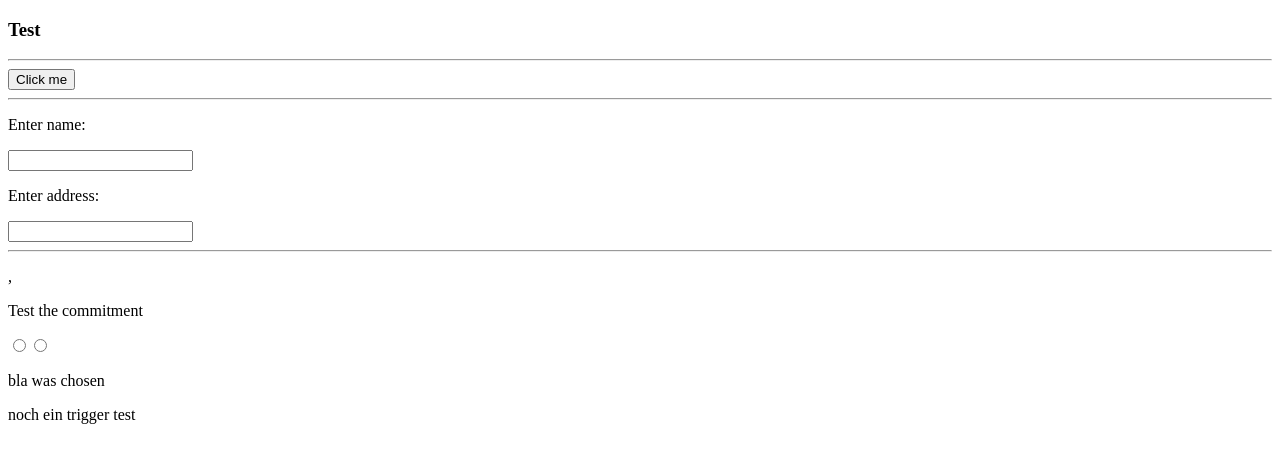
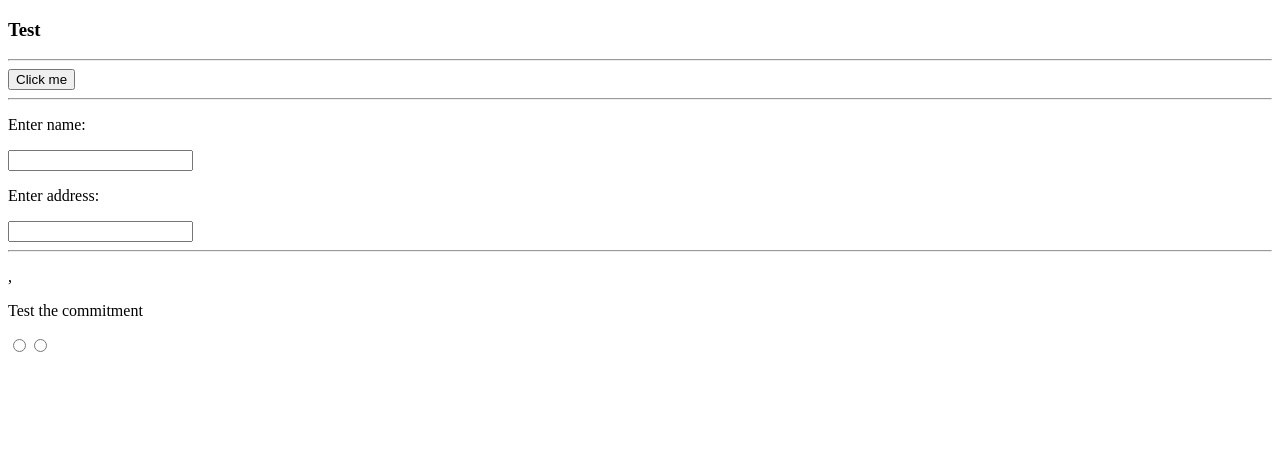
Before and after one commit to KaZi-dev/TestCypress, an Angular app: page / in a window 1280 px wide. Shown: the top 462 px of the page. Built offline with nearby package versions, Linux system fonts and the light colour scheme.

Commit message:
nocheinmal test

```diff
--- a/src/app/test-side/test-side.component.html
+++ b/src/app/test-side/test-side.component.html
@@ -15,5 +15,3 @@
   <input name="rbtn1" type="radio">
   <input name="rbtn2" type="radio">
 </form>
-<p> bla was chosen</p>
-<p>noch ein trigger test</p>
```
